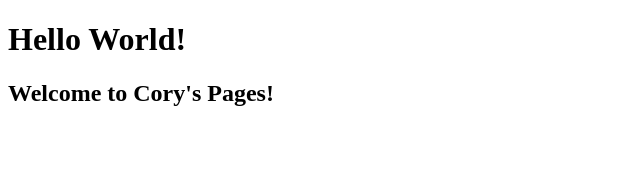
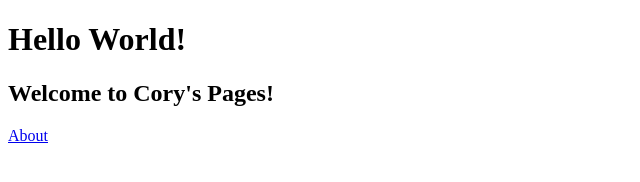
Before and after one commit to cmcshea/cmcshea.github.io, a plain HTML site: page index.html in a window 1280 px wide. Shown: the full height of the page, 0-640 px from the left. Drawn offline with Linux system fonts and the light colour scheme.

Commit message:
Linked Project page

```diff
--- a/index.html
+++ b/index.html
@@ -9,6 +9,7 @@
 <body>
     <h1>Hello World!</h1>
         <h2>Welcome to Cory's Pages!</h2>
+    <a href="https://cmcshea.github.io/about/">About</a>
 
 </body>
 </html>
```
